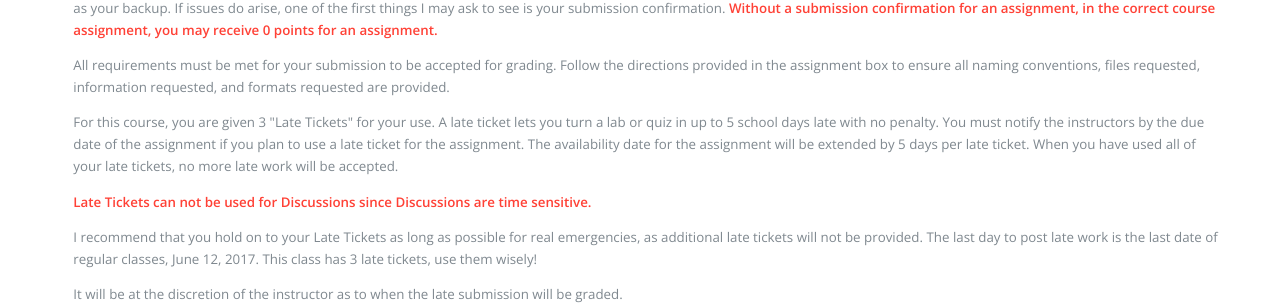
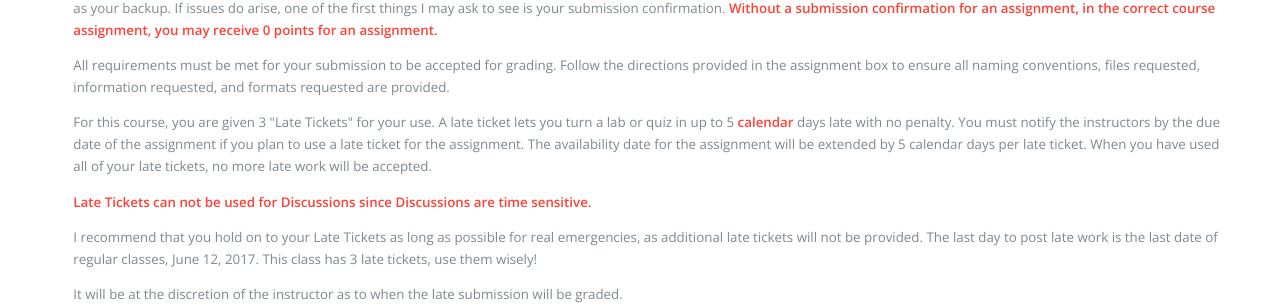
Before and after one commit to argoc/syllabub, a Jekyll site: the page CIS210.html, which Jekyll copies as it is, in a window 1280 px wide and 900 px high, scrolled down 7532 px. Shown: the part 147-453 px from the top of the window. Built offline with Jekyll 4.4.1, drawn with Linux system fonts in a browser that asks for light colours.

Commit message:
fix late ticket policy
CALENDAR days, not school days.

```diff
--- a/CIS210.html
+++ b/CIS210.html
@@ -547,7 +547,7 @@
                                 <p><b>Due dates</b>: Assignments are due on time, the date for each is given on the course Canvas site. Online postings are due by 11:58 p.m. of the due date or they will not be accepted. <strong>Note, Canvas closes the drop-boxes promptly at 11:59:00 p.m.</strong> You can post assignments prior to their due date, however grading is typically done once the due date is past. Please <strong>do not wait until the last minute to post your work</strong> -- expect connectivity issues with Internet access and plan accordingly. Especially if you are uploading large files, you will need to start the upload early, and leave time for your plan B solution if you should lose internet connectivity during the upload. <strong>All assignments must be posted by 11:58pm of the due date listed for a given item using the appropriate posting for a given assignment to be considered as on-time. Any assignment not submitted by that time will be considered late.</strong> Do not wait until the last minute to complete or upload your assignments; that will not be excused. Note: Emailed assignments will not be accepted for grading unless specified as part of an assignment or previously approved. </p>
                                 <p>When assignments are posted at the Web site, using the form provided, Canvas will tell you if it succeeded or failed. I strongly recommend returning to the course page in another browser window to verify that the Discussion Post or File Submission was successfully completed, and put in the correct course and assignment. Since little or no paper is used in the course, your only documentation that you posted an assignment is the successful completion of a submission on Canvas. Please save your files and make screenshots of the successful submission. Keep them safe in the event of a system failure and/or loss of postings at the course Web site. To date, loss of data is extremely rare but can happen since we are using the Internet for transmitting data and software to save it at the far end. It is strongly recommend that you print out all your form confirmations and place them into a confirmation notebook as your backup. If issues do arise, one of the first things I may ask to see is your submission confirmation. <strong>Without a submission confirmation for an assignment, in the correct course assignment, you may receive 0 points for an assignment.</strong> </p>
                                 <p>All requirements must be met for your submission to be accepted for grading. Follow the directions provided in the assignment box to ensure all naming conventions, files requested, information requested, and formats requested are provided. </p>
-                                <p>For this course, you are given 3 "Late Tickets" for your use. A late ticket lets you turn a lab or quiz in up to 5 school days late with no penalty. You must notify the instructors by the due date of the assignment if you plan to use a late ticket for the assignment. The availability date for the assignment will be extended by 5 days per late ticket. When you have used all of your late tickets, no more late work will be accepted.</p>
+                                <p>For this course, you are given 3 "Late Tickets" for your use. A late ticket lets you turn a lab or quiz in up to 5 <strong>calendar</strong> days late with no penalty. You must notify the instructors by the due date of the assignment if you plan to use a late ticket for the assignment. The availability date for the assignment will be extended by 5 calendar days per late ticket. When you have used all of your late tickets, no more late work will be accepted.</p>
                                 <p><strong>Late Tickets can not be used for Discussions since Discussions are time sensitive. </strong></p>
                                 <p>I recommend that you hold on to your Late Tickets as long as possible for real emergencies, as additional late tickets will not be provided. The last day to post late work is the last date of regular classes, June 12, 2017. This class has 3 late tickets, use them wisely!</p>
                                 <p>It will be at the discretion of the instructor as to when the late submission will be graded. </p>
```
